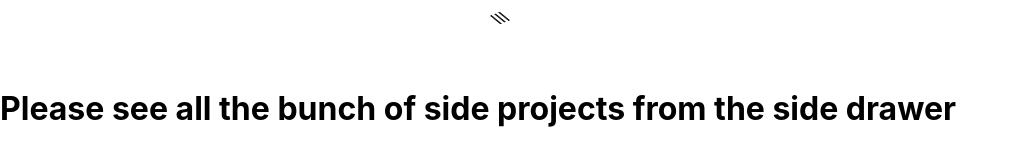
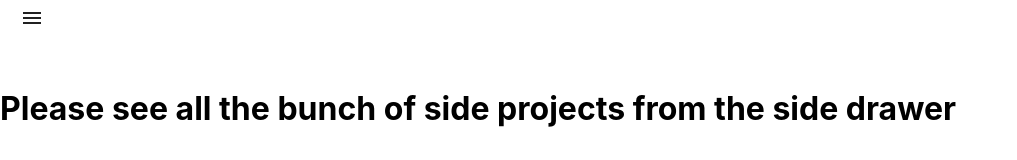
Before and after one commit to akhil9tiet/triplebytetest, a React (Create React App) app: page / in a window 1280 px wide. Shown: the top 160 px of the page, without its empty margins (0-1017 px from the left). Built offline with nearby package versions, Linux system fonts and the light colour scheme.

Commit message:
wip: remove isometric

```diff
--- a/src/Components/IMDBapi/HeatmapChart.css
+++ b/src/Components/IMDBapi/HeatmapChart.css
@@ -5,6 +5,6 @@ svg {
 	display: block;
 	align-items: center;
 	justify-content: center;
-	transform: rotateX(55deg) rotateY(0deg) rotateZ(55deg);
-	margin-left: 20em;
+	/* transform: rotateX(55deg) rotateY(0deg) rotateZ(55deg); */
+	/* margin-left: 20em; */
 }
```
